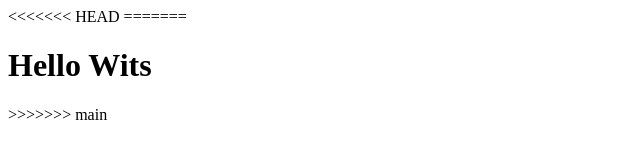
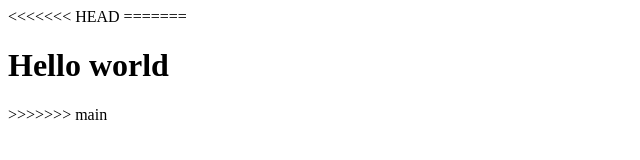
Before and after one commit to Omphile2002/2451127-labs-sd-24, a plain HTML site: page index.html in a window 1280 px wide. Shown: the full height of the page, 0-640 px from the left. Drawn offline with Linux system fonts and the light colour scheme.

Commit message:
Update index.html

```diff
--- a/index.html
+++ b/index.html
@@ -9,7 +9,7 @@
     <title>Document</title>
 </head>
 <body>
-    <h1>Hello Wits</h1>
+    <h1>Hello world</h1>
 </body>
 </html>
 >>>>>>> main
```
